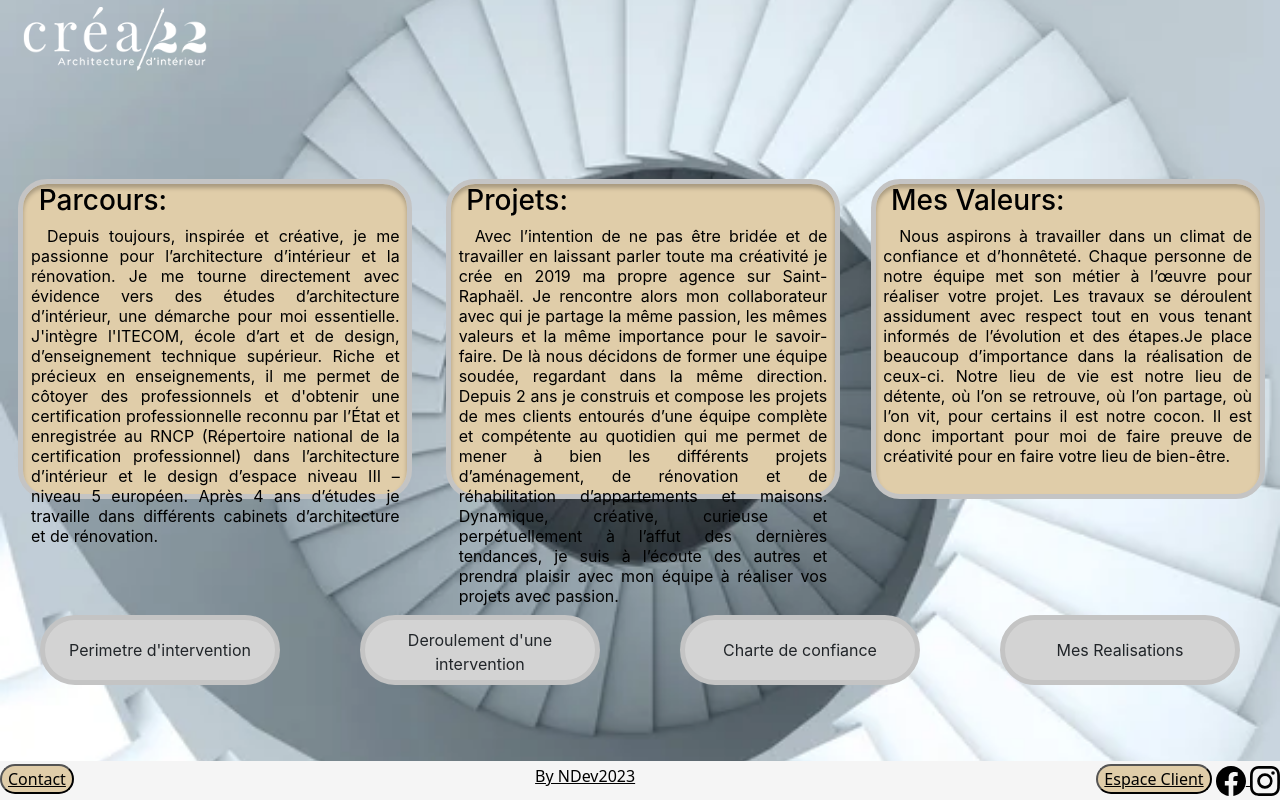
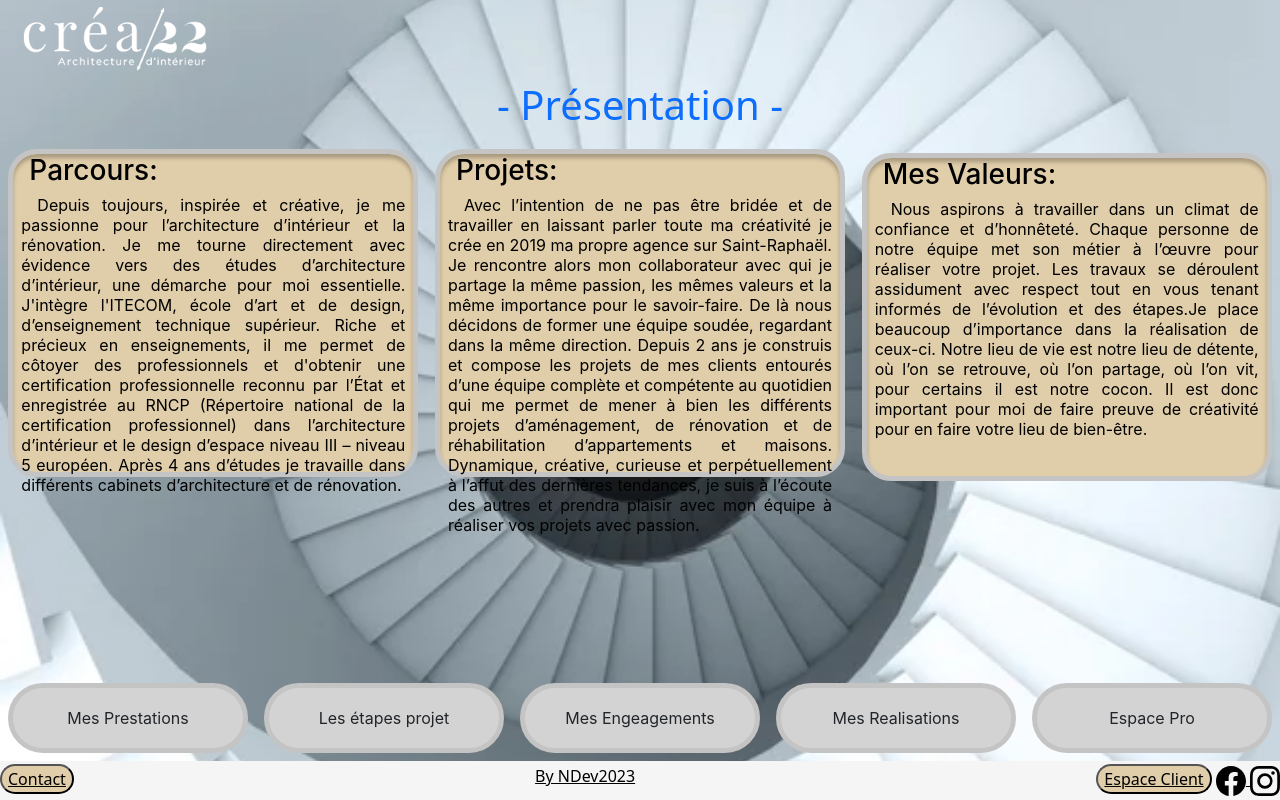
Before and after one commit to Dnico13/crea22, a PHP site: page /accueil.php in a window 1280 px wide. Run offline with PHP 8.4, Linux system fonts and the light colour scheme.

Commit message:
rajout espace pro et H1

```diff
--- a/Charte.php
+++ b/Charte.php
@@ -8,7 +8,9 @@ require_once './top.php';
 
     require_once './navbar.php';
     ?>
+        <h1 class="h1 text-center text-primary mb-3">- Mes engagements -</h1>
     <main class="containerCharte">
+
         <img src="./asset/interieur6.jpg" alt="Illustration d'un salon d'un appartement design et moderne" class="SizePicCharte1">
         <div class="Bullep w-75 my-3">
             <p class="pCharte"><span>Un chantier maîtrisé de A à Z:</span><br><br>
--- a/accueil.php
+++ b/accueil.php
@@ -10,8 +10,8 @@ require_once './top.php';
 
     ?>
 
+   <h1 class="h1 text-center mb-3 text-primary">- Présentation -</h1>
     <div class="centrale">
-
         <div class="parcours">
             <div class="h3">Parcours:</div>
             <p class="esparcours">Depuis toujours, inspirée et créative, je me passionne pour l’architecture d’intérieur et la rénovation. Je me tourne directement avec évidence vers des études d’architecture d’intérieur, une démarche pour moi essentielle. J'intègre l'ITECOM, école d’art et de design, d’enseignement technique supérieur. Riche et précieux en enseignements, il me permet de côtoyer des professionnels et d'obtenir une certification professionnelle reconnu par l’État et enregistrée au RNCP (Répertoire national de la certification professionnel) dans l’architecture d’intérieur et le design d’espace niveau III – niveau 5 européen. Après 4 ans d’études je travaille dans différents cabinets d’architecture et de rénovation.</p>
@@ -21,7 +21,7 @@ require_once './top.php';
             <p class="esparcours"> Avec l’intention de ne pas être bridée et de travailler en laissant parler toute ma créativité je crée en 2019 ma propre agence sur Saint-Raphaël. Je rencontre alors mon collaborateur avec qui je partage la même passion, les mêmes valeurs et la même importance pour le savoir-faire. De là nous décidons de former une équipe soudée, regardant dans la même direction. Depuis 2 ans je construis et compose les projets de mes clients entourés d’une équipe complète et compétente au quotidien qui me permet de mener à bien les différents projets d’aménagement, de rénovation et de réhabilitation d’appartements et maisons. Dynamique, créative, curieuse et perpétuellement à l’affut des dernières tendances, je suis à l’écoute des autres et prendra plaisir avec mon équipe à réaliser vos projets avec passion.</p>
 
         </div>
-        <div class="valeurs">
+        <div class="valeurs mt-md-2">
             <div class="h3">Mes Valeurs:</div>
             <p class="esparcours"> Nous aspirons à travailler dans un climat de confiance et d’honnêteté. Chaque personne de notre équipe met son métier à l’œuvre pour réaliser votre projet. Les travaux se déroulent assidument avec respect tout en vous tenant informés de l’évolution et des étapes.Je place beaucoup d’importance dans la réalisation de ceux-ci. Notre lieu de vie est notre lieu de détente, où l’on se retrouve, où l’on partage, où l’on vit, pour certains il est notre cocon. Il est donc important pour moi de faire preuve de créativité pour en faire votre lieu de bien-être.</p>
         </div>
@@ -30,11 +30,12 @@ require_once './top.php';
 
 
 
-    <div class="navig">
-        <button class="decobtn"><a class="btn " href="./intervention.php">Perimetre d'intervention</a></button>
-        <button class="decobtn"><a class="btn " href="./deroulement.php">Deroulement d'une intervention</a></button>
-        <button class="decobtn"><a class="btn " href="./Charte.php">Charte de confiance</a></button>
+    <div class="navig mb-2">
+        <button class="decobtn"><a class="btn " href="./intervention.php">Mes Prestations</a></button>
+        <button class="decobtn"><a class="btn " href="./deroulement.php"> Les étapes projet</a></button>
+        <button class="decobtn"><a class="btn " href="./Charte.php">Mes Engeagements</a></button>
         <button class="decobtn"><a class="btn " href="./realisation.php">Mes Realisations</a></button>
+        <button class="decobtn"><a class="btn " href="./espacePro.php">Espace Pro</a></button>
     </div>
 
 
--- a/css/_accueil.scss
+++ b/css/_accueil.scss
@@ -11,7 +11,7 @@
     flex-direction: row;
     justify-content: space-around;
     align-items: center;
-    margin-top: 3%;
+    margin-top: auto;
 }
 
 
@@ -20,8 +20,8 @@
 
 
 .parcours {
-    width: 24.625rem;
-    height: 20rem;
+    width: 25.625rem;
+    height: 20.5rem;
 
     color: #000;
     text-align: justify;
@@ -35,7 +35,7 @@
     border: 2px solid #D9D9D9;
     //background: rgba(255, 255, 255, 0.01);
     box-shadow: 0px 4px 4px 0px rgba(0, 0, 0, 0.25) inset;
-    margin: 3px;
+    //margin: 3px;
     background-color: $colorfondBulle;
     border: 5px solid $colorborder;
 }
@@ -50,8 +50,8 @@
 
 .projets {
 
-    width: 24.625rem;
-    height: 20rem;
+    width: 25.625rem;
+    height: 20.5rem;
     color:$colorfontf1;
     text-align: justify;
     font-family: $fontfamily;
@@ -70,8 +70,8 @@
 
 
 .valeurs {
-    width: 24.625rem;
-    height: 20rem;
+    width: 25.625rem;
+    height: 20.5rem;
     color: #000;
     text-align: justify;
     font-family: $fontfamily;
--- a/css/_deroulement.scss
+++ b/css/_deroulement.scss
@@ -14,7 +14,7 @@
 }
 
 .bulleP{
-    height: 12rem;
+    height: 14rem;
     flex-shrink: 0;
     width: 22.3125rem;
     border: 1px solid #D9D9D9;
@@ -23,7 +23,8 @@
     color: $colorfontf1;
     border: 5px solid $colorborder;
     font-size: $fontsizereduc;
-
+    text-align: justify;
+    padding: 1rem;
 }
 .bullePic{
     width: 13rem;;
--- a/css/_layout.scss
+++ b/css/_layout.scss
@@ -13,6 +13,7 @@ body {
     background-repeat: no-repeat;
     background: center  url('../asset/escalier.jpeg');
     background-size: cover;
+    background-attachment: fixed;
     //background-position: center;
     display: flex;
     flex-direction: column;
--- a/css/style.css
+++ b/css/style.css
@@ -109,12 +109,12 @@
   flex-direction: row;
   justify-content: space-around;
   align-items: center;
-  margin-top: 3%;
+  margin-top: auto;
 }
 
 .parcours {
-  width: 24.625rem;
-  height: 20rem;
+  width: 25.625rem;
+  height: 20.5rem;
   color: #000;
   text-align: justify;
   font-family: inter;
@@ -125,7 +125,6 @@
   border-radius: 1.8125rem;
   border: 2px solid #D9D9D9;
   box-shadow: 0px 4px 4px 0px rgba(0, 0, 0, 0.25) inset;
-  margin: 3px;
   background-color: #E0CDA9;
   border: 5px solid #C4C4C4;
 }
@@ -141,8 +140,8 @@
 }
 
 .projets {
-  width: 24.625rem;
-  height: 20rem;
+  width: 25.625rem;
+  height: 20.5rem;
   color: black;
   text-align: justify;
   font-family: inter;
@@ -158,8 +157,8 @@
 }
 
 .valeurs {
-  width: 24.625rem;
-  height: 20rem;
+  width: 25.625rem;
+  height: 20.5rem;
   color: #000;
   text-align: justify;
   font-family: inter;
@@ -228,6 +227,7 @@ body {
   background-repeat: no-repeat;
   background: center url("../asset/escalier.jpeg");
   background-size: cover;
+  background-attachment: fixed;
   display: flex;
   flex-direction: column;
   justify-content: space-between;
@@ -391,7 +391,7 @@ input[type=submit]:hover {
 }
 
 .bulleP {
-  height: 12rem;
+  height: 14rem;
   flex-shrink: 0;
   width: 22.3125rem;
   border: 1px solid #D9D9D9;
@@ -400,6 +400,8 @@ input[type=submit]:hover {
   color: black;
   border: 5px solid #C4C4C4;
   font-size: 1rem;
+  text-align: justify;
+  padding: 1rem;
 }
 
 .bullePic {
--- a/css/style.scss
+++ b/css/style.scss
@@ -10,4 +10,5 @@
 @import '_deroulement.scss';
 @import '_charte.scss';
 @import '_realisation';
-@import 'detailRealisation.scss'
+@import 'detailRealisation.scss';
+@import '_espacePro.scss';
--- a/header.php
+++ b/header.php
@@ -1,4 +1,4 @@
-<header class="header mb-4">
+<header class="header mb-1">
     <img src="./asset/crea22_logo-white.webp" alt="Logo du cabinet Crea22" class="logo">
 
     <div class="dropdown me-5 mt-4 nav4 drop">
--- a/intervention.php
+++ b/intervention.php
@@ -10,6 +10,7 @@ require_once './top.php';
     require_once './navbar.php';
     ?>
     <br>
+    <h1 class="h1  text-center text-primary mb-3">- Mes Prestations -</h1>
     <main class="containerGlobalInter">
         <div>
             <img src="./asset/DesignInterieur.jpg" class="illustrationInter" alt="Illustration de l'interieur d'un appartement moderne et spacieux">
--- a/realisation.php
+++ b/realisation.php
@@ -8,14 +8,14 @@ require_once './top.php';
 
     require_once './navbar.php';
     ?>
+    <h1 class="h1 text-center text-primary mb-3">- Mes Réalisations -</h1>
     <main class="ContainerRealisation">
-
         <figure class="figure">
             <a href="#"><img src="./asset/chapelle1.jpg" class="figure-img  cssBullePicRealisation" alt="..."></a>
             <figcaption class="figure-caption ms-5">Projet: La chapelle.</figcaption>
         </figure>
         <figure class="figure">
-           <a href="#"> <img src="./asset/renovation_boutique_Trabaud.jpg" class="figure-img  cssBullePicRealisation" alt="..."></a>
+            <a href="#"> <img src="./asset/renovation_boutique_Trabaud.jpg" class="figure-img  cssBullePicRealisation" alt="..."></a>
             <figcaption class="figure-caption ms-5">Projet: Boutique Trabaud</figcaption>
         </figure>
         <figure class="figure">
```
Also changed, not shown: deroulement.php (+7 -6 lines), dropdown.php (+4 -3 lines), espacePro.php (added, +42 -0 lines), asset/OpenSpace.webp (added), asset/magasinTrabaud.webp (added), css/_espacePro.scss (added), pdo.php (added), 1 other file.
